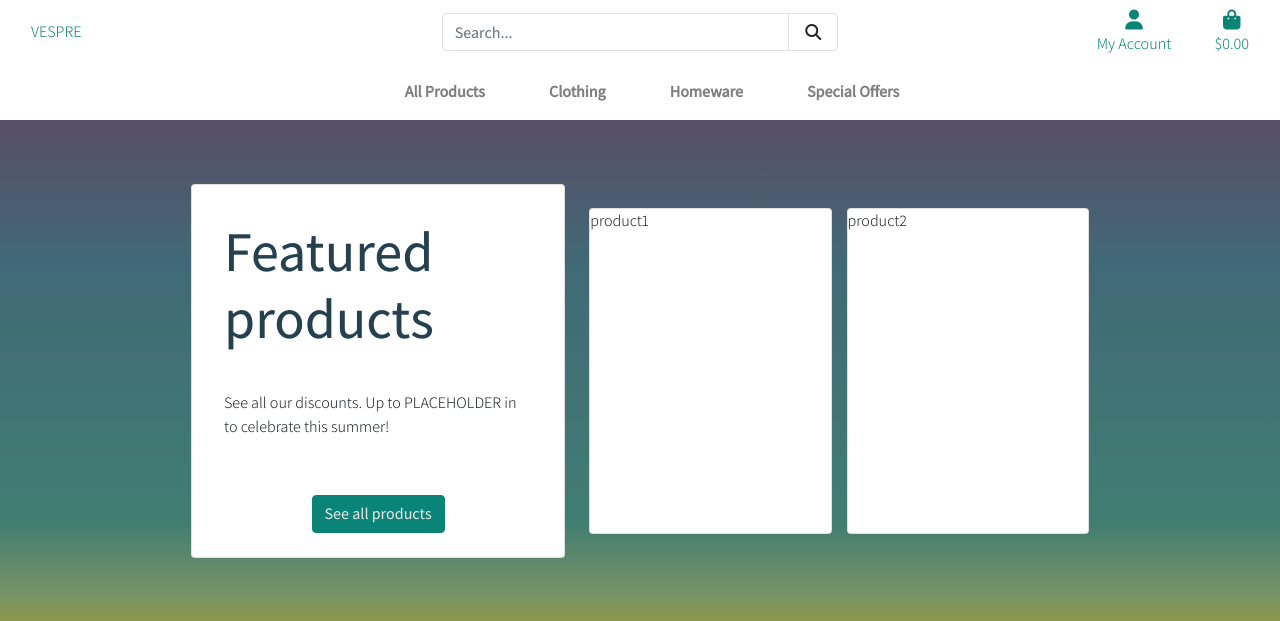
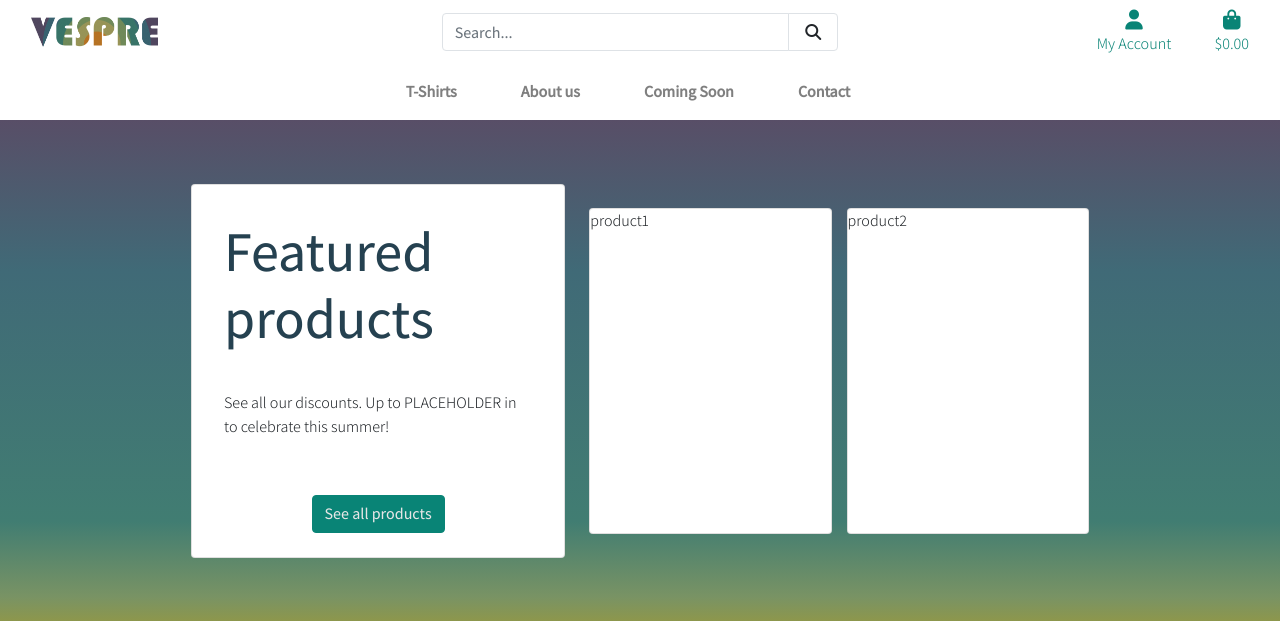
Before and after one commit to Khalanar/vespre, a Django app: page / in a window 1280 px wide. Shown: the top 621 px of the page. Run offline with Django 3.2, Linux system fonts and the light colour scheme; some libraries are stand-ins or nearby versions.

Commit message:
add logo to header and change styles so its always visible

```diff
--- a/home/templates/home/index.html
+++ b/home/templates/home/index.html
@@ -12,6 +12,6 @@
 
 {% block content %}
 
-    {% include 'snippets/sections/featured.html' with products=featured_products%}
+    {% include 'snippets/sections/featured.html' with products=featured_products %}
 
 {% endblock %}
--- a/static/css/base.css
+++ b/static/css/base.css
@@ -41,7 +41,11 @@ body{
 }
 
 .header-container{
-    padding-top: 64px;
+    padding-top: 134px;
+}
+
+.header-logo{
+    height:30px;
 }
 
 .text-secondary{
--- a/templates/base.html
+++ b/templates/base.html
@@ -37,11 +37,11 @@
 
     <body>
         <header class="container-fluid fixed-top">
-            <div id="topnav" class="row bg-white d-none d-lg-flex">
+            <div id="topnav" class="row bg-white ">
                 <div class="col-12 col-lg-4 my-auto py-1 py-lg-0 text-center text-lg-left">
-                    <a href="{% url 'home' %}" class="nav-link main-logo-link">VESPRE</a>
+                    <a href="{% url 'home' %}" class="nav-link main-logo-link"><img class="header-logo" src="{{ MEDIA_URL }}/vespre_logo.png"></a>
                 </div>
-                <div class="col-12 col-lg-4 my-auto py-1 py-lg-0">
+                <div class="col-12 col-lg-4 my-auto py-1 py-lg-0 d-none d-lg-block">
                     <form method="GET" action="">
                         <div class="input-group w-100">
                             <input class="form-control border border-black rounded-l" type="text" name="q" placeholder="Search...">
@@ -55,7 +55,7 @@
                         </div>
                     </form>
                 </div>
-                <div class="col-12 col-lg-4 my-auto py-1 py-lg-0">
+                <div class="col-12 col-lg-4 my-auto py-1 py-lg-0 d-none d-lg-block">
                     <ul class="list-inline list-unstyled text-center text-lg-right my-0">
                         <li class="list-inline-item dropdown">
                             <a class="text-black nav-link" href="#" id="user-options" data-toggle="dropdown" aria-haspopup="true" aria-expanded="false">
--- a/templates/snippets/main-nav.html
+++ b/templates/snippets/main-nav.html
@@ -5,51 +5,35 @@
                 Home
             </a>
         </li>
+
         <li class="nav-item dropdown">
-            <a class="logo-font font-weight-bold nav-link text-black mr-5" href="#" id="all-products-link" data-toggle="dropdown" aria-haspopup="true" aria-expanded="false">
-                All Products
+            <a class="logo-font font-weight-bold nav-link text-black mr-5" href="#" id="clothing-link" data-toggle="dropdown" aria-haspopup="true" aria-expanded="false">
+                T-Shirts
             </a>
-            <div class="dropdown-menu border-0" aria-labelledby="all-products-link">
+            <div class="dropdown-menu border-0" aria-labelledby="clothing-link">
                 <a href="" class="dropdown-item">By Price</a>
                 <a href="" class="dropdown-item ">By Rating</a>
-                <a href="" class="dropdown-item ">By Category</a>
-                <a href="" class="dropdown-item">All Products</a>
+                <a href="" class="dropdown-item ">By Date added</a>
             </div>
         </li>
 
         <li class="nav-item dropdown">
-            <a class="logo-font font-weight-bold nav-link text-black mr-5" href="#" id="clothing-link" data-toggle="dropdown" aria-haspopup="true" aria-expanded="false">
-                Clothing
+            <a class="logo-font font-weight-bold nav-link text-black mr-5" href="#">
+                About us
             </a>
-            <div class="dropdown-menu border-0" aria-labelledby="clothing-link">
-                <a href="" class="dropdown-item">Activewear &amp; Essentials</a>
-                <a href="" class="dropdown-item">Jeans</a>
-                <a href="" class="dropdown-item">Shirts</a>
-                <a href=" class="dropdown-item">All Clothing</a>
-            </div>
         </li>
 
         <li class="nav-item dropdown">
-            <a class="logo-font font-weight-bold nav-link text-black mr-5" href="#" id="homeware-link" data-toggle="dropdown" aria-haspopup="true" aria-expanded="false">
-                Homeware
+            <a class="logo-font font-weight-bold nav-link text-black mr-5" href="#">
+                Coming Soon
             </a>
-            <div class="dropdown-menu border-0" aria-labelledby="homeware-link">
-                <a href="" class="dropdown-item">Bed &amp; Bath</a>
-                <a href="" class="dropdown-item">Kitchen &amp; Dining</a>
-                <a href="" class="dropdown-item">All Homeware</a>
-            </div>
         </li>
 
         <li class="nav-item dropdown">
-            <a class="logo-font font-weight-bold nav-link text-black" href="#" id="specials-link" data-toggle="dropdown" aria-haspopup="true" aria-expanded="false">
-                Special Offers
+            <a class="logo-font font-weight-bold nav-link text-black mr-5" href="#">
+                Contact
             </a>
-            <div class="dropdown-menu border-0" aria-labelledby="specials-link">
-                <a href="" class="dropdown-item">New Arrivals</a>
-                <a href="" class="dropdown-item">Deals</a>
-                <a href="" class="dropdown-item">Clearance</a>
-                <a href="" class="dropdown-item">All Specials</a>
-            </div>
         </li>
+
     </ul>
 </div>
--- a/vespre/settings.py
+++ b/vespre/settings.py
@@ -76,6 +76,7 @@ TEMPLATES = [
                 'django.template.context_processors.request',
                 'django.contrib.auth.context_processors.auth',
                 'django.contrib.messages.context_processors.messages',
+                'django.template.context_processors.media',
             ],
         },
     },
```
Also changed, not shown: media/vespre_logo.png (added).
